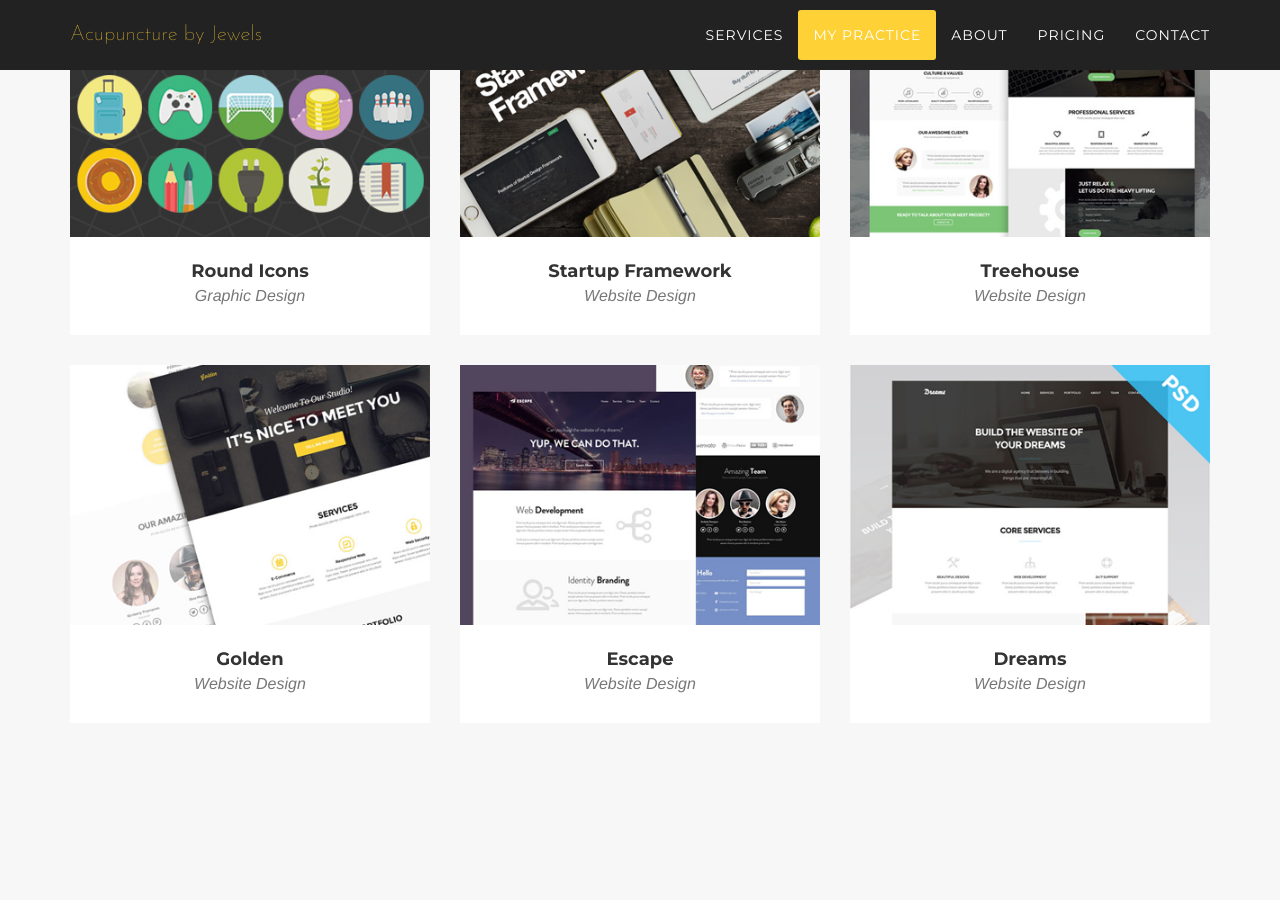
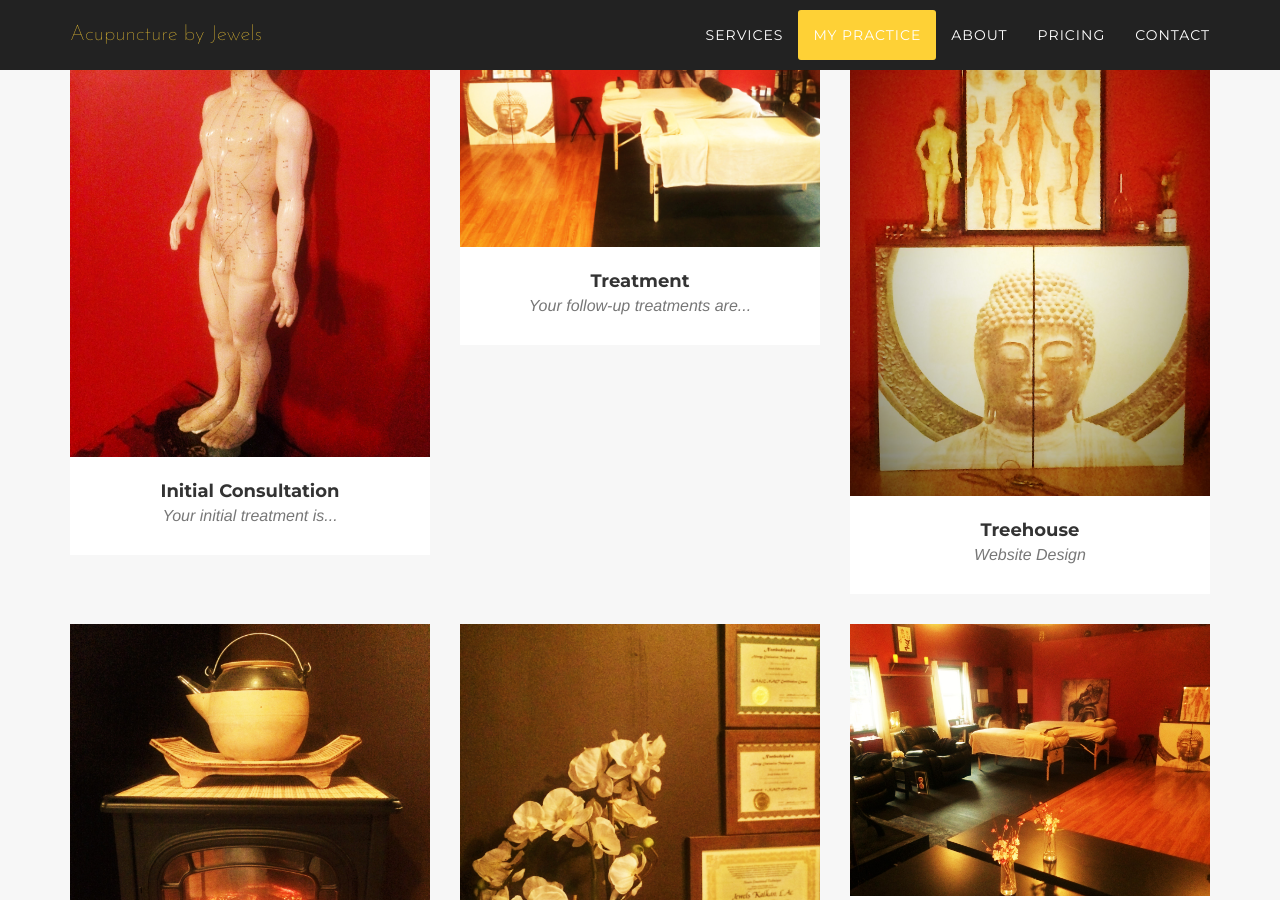
Before and after one commit to asimpletune/acupuncturebyjewels, a Jekyll site: the page built from pages/index.html, in a window 1280 px wide and 900 px high, scrolled down 1831 px. Built offline with Jekyll 4.4.1, drawn with Linux system fonts in a browser that asks for light colours; some web fonts are replaced.

Commit message:
Begin editing #my-practice section

```diff
--- a/pages/index.html
+++ b/pages/index.html
@@ -64,11 +64,11 @@ permalink: /index
                             <i class="fa fa-plus fa-3x"></i>
                         </div>
                     </div>
-                    <img src="{{ site.github.url }}/images/portfolio/roundicons.png" class="img-responsive" alt="">
+                    <img src="{{ site.github.url }}/images/studio/Acu_Man.jpg" class="img-responsive" alt="">
                 </a>
                 <div class="portfolio-caption">
-                    <h4>Round Icons</h4>
-                    <p class="text-muted">Graphic Design</p>
+                    <h4>Initial Consultation</h4>
+                    <p class="text-muted">Your initial treatment is...</p>
                 </div>
             </div>
             <div class="col-md-4 col-sm-6 portfolio-item">
@@ -78,11 +78,11 @@ permalink: /index
                             <i class="fa fa-plus fa-3x"></i>
                         </div>
                     </div>
-                    <img src="{{ site.github.url }}/images/portfolio/startup-framework.png" class="img-responsive" alt="">
+                    <img src="{{ site.github.url }}/images/studio/2_tables.jpg" class="img-responsive" alt="">
                 </a>
                 <div class="portfolio-caption">
-                    <h4>Startup Framework</h4>
-                    <p class="text-muted">Website Design</p>
+                    <h4>Treatment</h4>
+                    <p class="text-muted">Your follow-up treatments are...</p>
                 </div>
             </div>
             <div class="col-md-4 col-sm-6 portfolio-item">
@@ -92,7 +92,7 @@ permalink: /index
                             <i class="fa fa-plus fa-3x"></i>
                         </div>
                     </div>
-                    <img src="{{ site.github.url }}/images/portfolio/treehouse.png" class="img-responsive" alt="">
+                    <img src="{{ site.github.url }}/images/studio/Budha_and_chart.jpg" class="img-responsive" alt="">
                 </a>
                 <div class="portfolio-caption">
                     <h4>Treehouse</h4>
@@ -106,7 +106,7 @@ permalink: /index
                             <i class="fa fa-plus fa-3x"></i>
                         </div>
                     </div>
-                    <img src="{{ site.github.url }}/images/portfolio/golden.png" class="img-responsive" alt="">
+                    <img src="{{ site.github.url }}/images/studio/fireplace.jpg" class="img-responsive" alt="">
                 </a>
                 <div class="portfolio-caption">
                     <h4>Golden</h4>
@@ -120,7 +120,7 @@ permalink: /index
                             <i class="fa fa-plus fa-3x"></i>
                         </div>
                     </div>
-                    <img src="{{ site.github.url }}/images/portfolio/escape.png" class="img-responsive" alt="">
+                    <img src="{{ site.github.url }}/images/studio/flowers.jpg" class="img-responsive" alt="">
                 </a>
                 <div class="portfolio-caption">
                     <h4>Escape</h4>
@@ -134,7 +134,7 @@ permalink: /index
                             <i class="fa fa-plus fa-3x"></i>
                         </div>
                     </div>
-                    <img src="{{ site.github.url }}/images/portfolio/dreams.png" class="img-responsive" alt="">
+                    <img src="{{ site.github.url }}/images/studio/reflection.jpg" class="img-responsive" alt="">
                 </a>
                 <div class="portfolio-caption">
                     <h4>Dreams</h4>
@@ -380,17 +380,11 @@ permalink: /index
                 <div class="col-lg-8 col-lg-offset-2">
                     <div class="modal-body">
                         <!-- Project Details Go Here -->
-                        <h2>Project Name</h2>
+                        <h2>Initial Consultation</h2>
                         <p class="item-intro text-muted">Lorem ipsum dolor sit amet consectetur.</p>
-                        <img class="img-responsive img-centered" src="{{ site.github.url }}/images/portfolio/roundicons-free.png" alt="">
-                        <p>Use this area to describe your project. Lorem ipsum dolor sit amet, consectetur adipisicing elit. Est blanditiis dolorem culpa incidunt minus dignissimos deserunt repellat aperiam quasi sunt officia expedita beatae cupiditate, maiores repudiandae, nostrum, reiciendis facere nemo!</p>
+                        <img class="img-responsive img-centered" src="{{ site.github.url }}/images/studio/Acu_Man.jpg" alt="">
+                        <p>Your initial treatment is a Private Consultation for 1.5 hours. You will complete your intake form and we will discuss your complaint. I will come up with a treatment plan. We will set up a realistic appointment and pay schedule. Then you will receive a lovely hour long treatment.</p>
                         <p>
-                            <strong>Want these icons in this portfolio item sample?</strong>You can download 60 of them for free, courtesy of <a href="https://getdpd.com/cart/hoplink/18076?referrer=bvbo4kax5k8ogc">RoundIcons.com</a>, or you can purchase the 1500 icon set <a href="https://getdpd.com/cart/hoplink/18076?referrer=bvbo4kax5k8ogc">here</a>.</p>
-                        <ul class="list-inline">
-                            <li>Date: July 2014</li>
-                            <li>Client: Round Icons</li>
-                            <li>Category: Graphic Design</li>
-                        </ul>
                         <button type="button" class="btn btn-primary" data-dismiss="modal"><i class="fa fa-times"></i> Close Project</button>
                     </div>
                 </div>
@@ -412,12 +406,11 @@ permalink: /index
             <div class="row">
                 <div class="col-lg-8 col-lg-offset-2">
                     <div class="modal-body">
-                        <h2>Project Heading</h2>
+                        <h2>Follow Up Treatment</h2>
                         <p class="item-intro text-muted">Lorem ipsum dolor sit amet consectetur.</p>
-                        <img class="img-responsive img-centered" src="{{ site.github.url }}/images/portfolio/startup-framework-preview.png" alt="">
-                        <p><a href="http://designmodo.com/startup/?u=787">Startup Framework</a> is a website builder for professionals. Startup Framework contains components and complex blocks (PSD+HTML Bootstrap themes and templates) which can easily be integrated into almost any design. All of these components are made in the same style, and can easily be integrated into projects, allowing you to create hundreds of solutions for your future projects.</p>
-                        <p>You can preview Startup Framework <a href="http://designmodo.com/startup/?u=787">here</a>.</p>
-                        <button type="button" class="btn btn-primary" data-dismiss="modal"><i class="fa fa-times"></i> Close Project</button>
+                        <img class="img-responsive img-centered" src="{{ site.github.url }}/images/studio/2_tables.jpg" alt="">
+                        <p>Your follow-up treatments are each an hour and tailored to your main complaint. There will be less talking and more relaxing and receiving. You will come and get comfortable. You will receive acupuncture and massage, and rest with an eye cover, a blanket and soothing music.</p>
+                        <button type="button" class="btn btn-primary" data-dismiss="modal"><i class="fa fa-times"></i> Close</button>
                     </div>
                 </div>
             </div>
```
Also changed, not shown: images/studio/2_tables.JPG (added), images/studio/Acu_Man.JPG (added), images/studio/Budha_and_chart.JPG (added), images/studio/fireplace.JPG (added), images/studio/flowers.JPG (added), images/studio/reflection.JPG (added).
